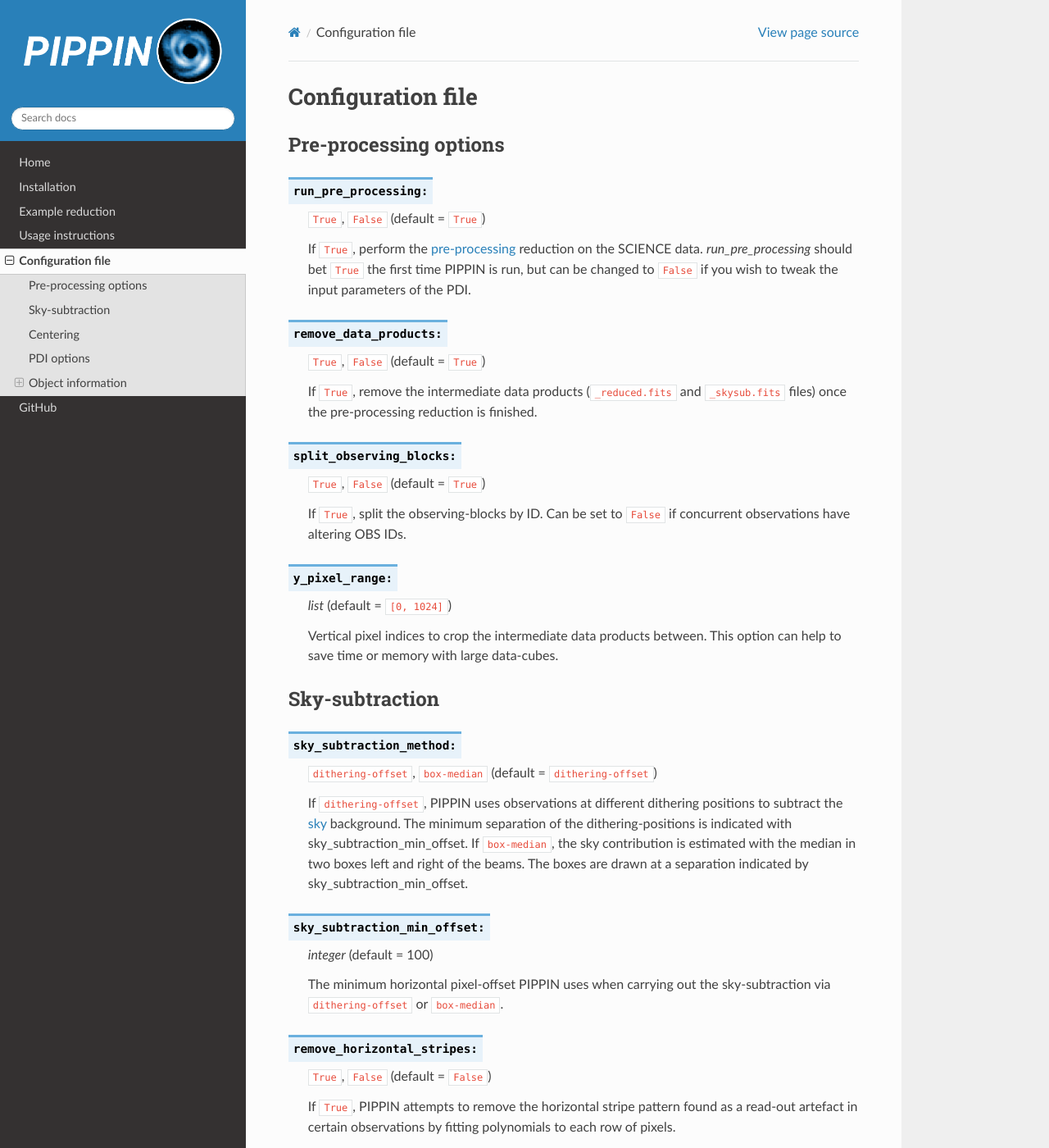
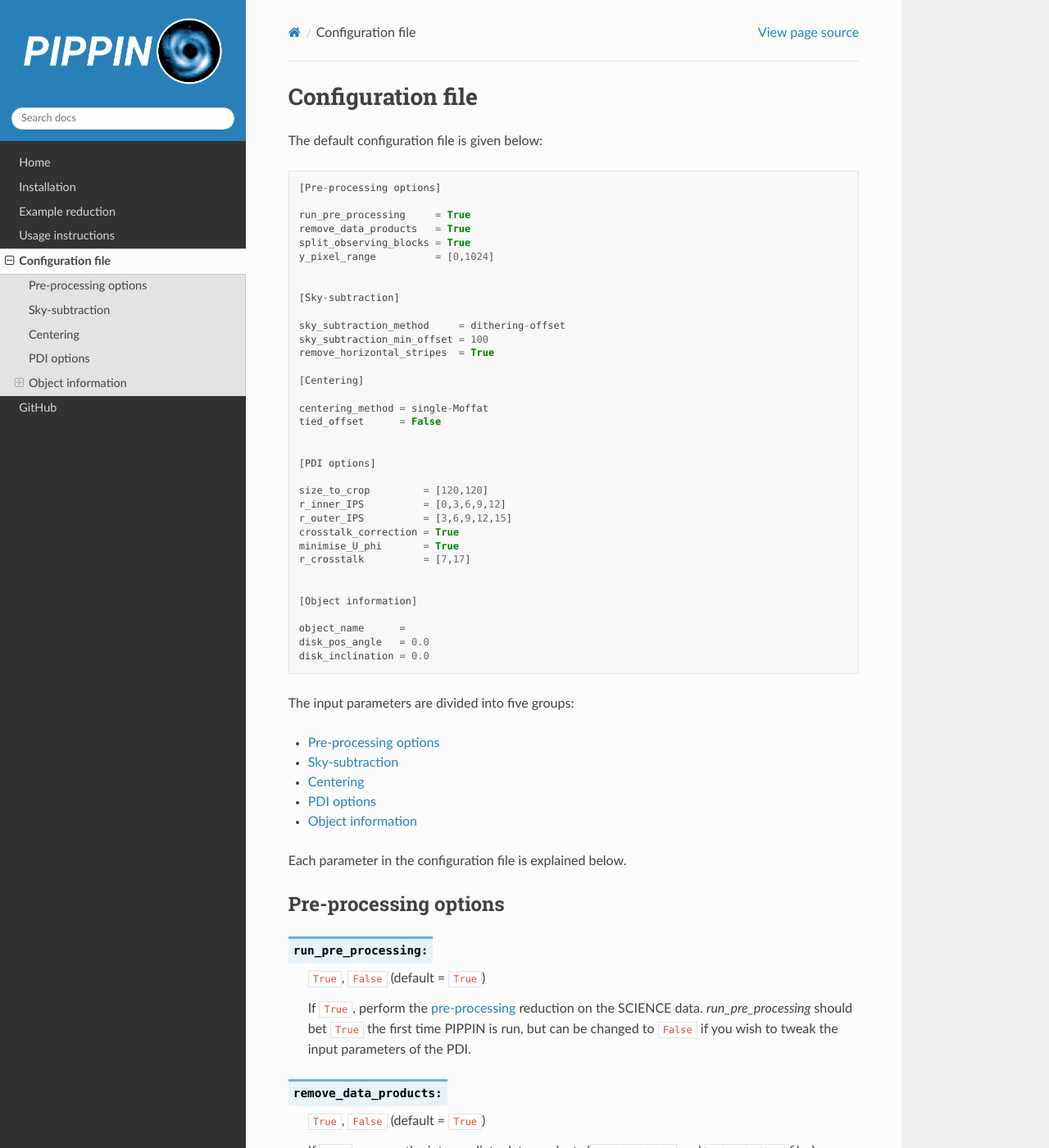
Before and after one commit to samderegt/PIPPIN-NACO, a Sphinx documentation site: the page built from docs/source/configfile.rst, in a window 1280 px wide and 1400 px high. Shown: the whole window at 82% size. Built offline with Sphinx 7.4.7 and the Read the Docs theme 2.0.0, drawn with Linux system fonts in a browser that asks for light colours.

Commit message:
Added default configuration file

```diff
--- a/docs/source/configfile.rst
+++ b/docs/source/configfile.rst
@@ -1,6 +1,56 @@
 
 Configuration file
 ==================
+
+The default configuration file is given below:
+
+::
+
+   [Pre-processing options]
+
+   run_pre_processing     = True
+   remove_data_products   = True
+   split_observing_blocks = True
+   y_pixel_range          = [0,1024]
+
+
+   [Sky-subtraction]
+
+   sky_subtraction_method     = dithering-offset
+   sky_subtraction_min_offset = 100
+   remove_horizontal_stripes  = True
+
+   [Centering]
+
+   centering_method = single-Moffat
+   tied_offset      = False
+
+
+   [PDI options]
+
+   size_to_crop         = [120,120]
+   r_inner_IPS          = [0,3,6,9,12]
+   r_outer_IPS          = [3,6,9,12,15]
+   crosstalk_correction = True
+   minimise_U_phi       = True
+   r_crosstalk          = [7,17]
+
+
+   [Object information]
+
+   object_name      =
+   disk_pos_angle   = 0.0
+   disk_inclination = 0.0
+
+The input parameters are divided into five groups:
+
+- :ref:`Pre-processing options`
+- :ref:`Sky-subtraction`
+- :ref:`Centering`
+- :ref:`PDI options`
+- :ref:`Object information`
+
+Each parameter in the configuration file is explained below.
 
 Pre-processing options
 ----------------------
```
